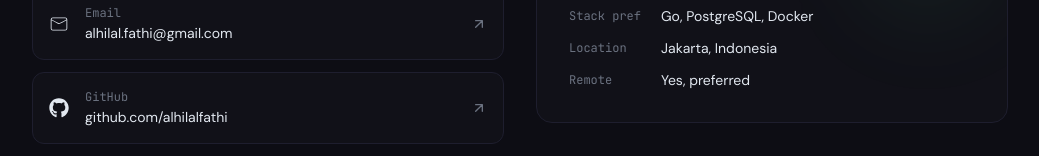
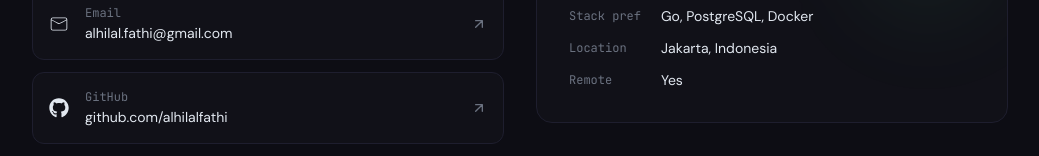
Before and after one commit to alhilalfathi/portofolio-react, a React app: page / in a window 1280 px wide. Shown: the part 4821-4977 px from the top of the page, without its empty margins (120-1159 px from the left). Built offline with nearby package versions, Linux system fonts and the light colour scheme; the HTML template or start-up script is replaced by a standard one.

Commit message:
fix: update remote preference to 'Yes' in Contact component

```diff
--- a/src/App.tsx
+++ b/src/App.tsx
@@ -340,7 +340,7 @@ function Contact() {
             <div className="absolute top-0 right-0 w-40 h-40 rounded-full blur-2xl pointer-events-none" style={{ background: 'rgba(74,222,128,0.05)' }} />
             <p className="text-xs text-[#6b7280] mb-6" style={{ fontFamily: 'JetBrains Mono, monospace' }}>// quick summary</p>
             <div className="space-y-3 text-sm relative">
-              {[['Status', '🟢 Open to work'], ['Role type', 'Backend / Fullstack'], ['Stack pref', 'Go, PostgreSQL, Docker'], ['Location', 'Jakarta, Indonesia'], ['Remote', 'Yes, preferred']].map(([k, v]) => (
+              {[['Status', '🟢 Open to work'], ['Role type', 'Backend / Fullstack'], ['Stack pref', 'Go, PostgreSQL, Docker'], ['Location', 'Jakarta, Indonesia'], ['Remote', 'Yes']].map(([k, v]) => (
                 <div key={k} className="flex items-center gap-3">
                   <span className="text-[#6b7280] min-w-[80px]" style={{ fontFamily: 'JetBrains Mono, monospace', fontSize: '0.75rem' }}>{k}</span>
                   <span className="text-[#e2e8f0]">{v}</span>
```
